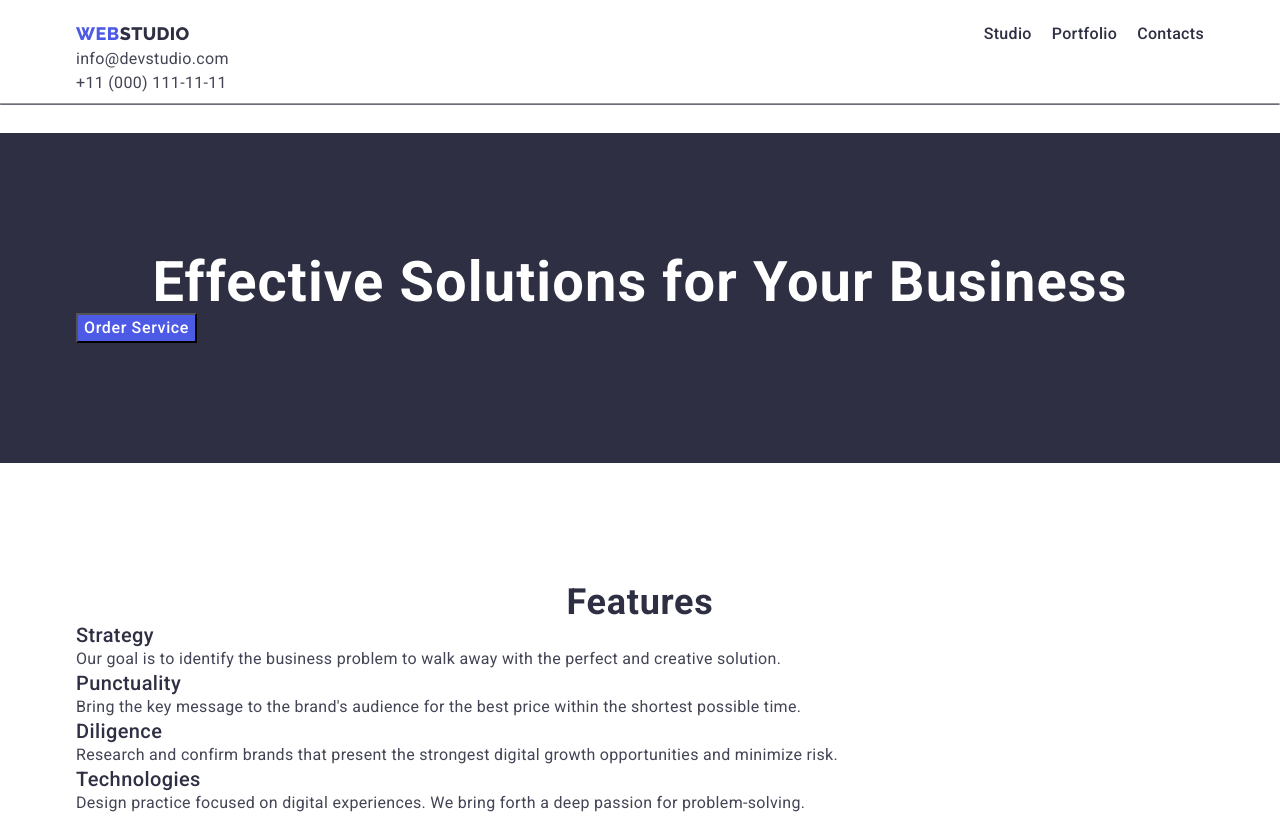
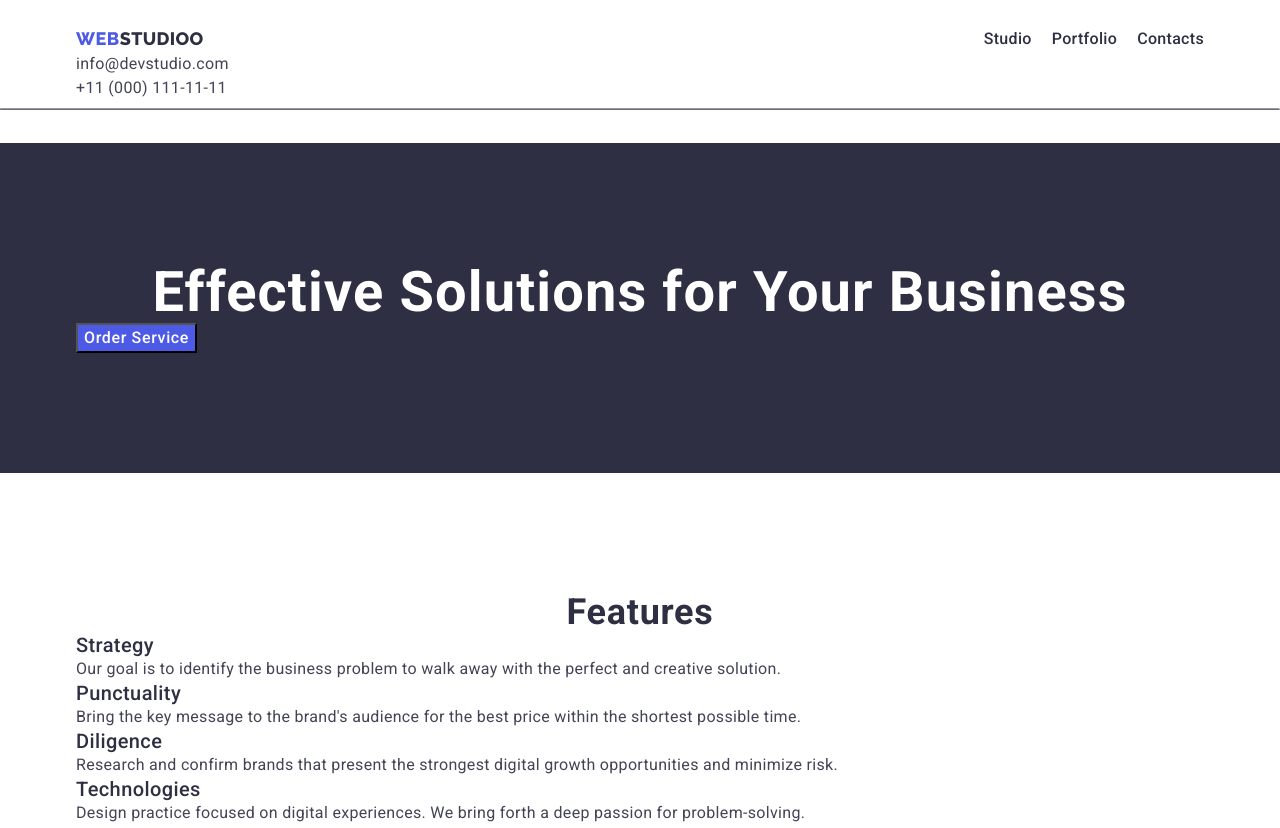
Before and after one commit to MaRo-Christmas/goit-markup-hw-03, a plain HTML site: page index.html in a window 1280 px wide. Shown: the top 828 px of the page. Drawn offline with nearby package versions, Linux system fonts and the light colour scheme.

Commit message:
modified:   css/styles.css 	modified:   index.html

```diff
--- a/css/styles.css
+++ b/css/styles.css
@@ -168,7 +168,7 @@ a {
 
 /* Header and Navigation */
 .header {
-  padding: 20px 0;
+  padding: 25px 0;
 }
 
 .header-border {
--- a/index.html
+++ b/index.html
@@ -28,7 +28,7 @@
       <div class="container">
         <nav class="nav-block">
           <a class="logo-web" href="">
-            Web<span class="logo-studio">Studio</span>
+            Web<span class="logo-studio">Studioo</span>
           </a>
           <ul class="nav-list">
             <li class="list-item">
```
